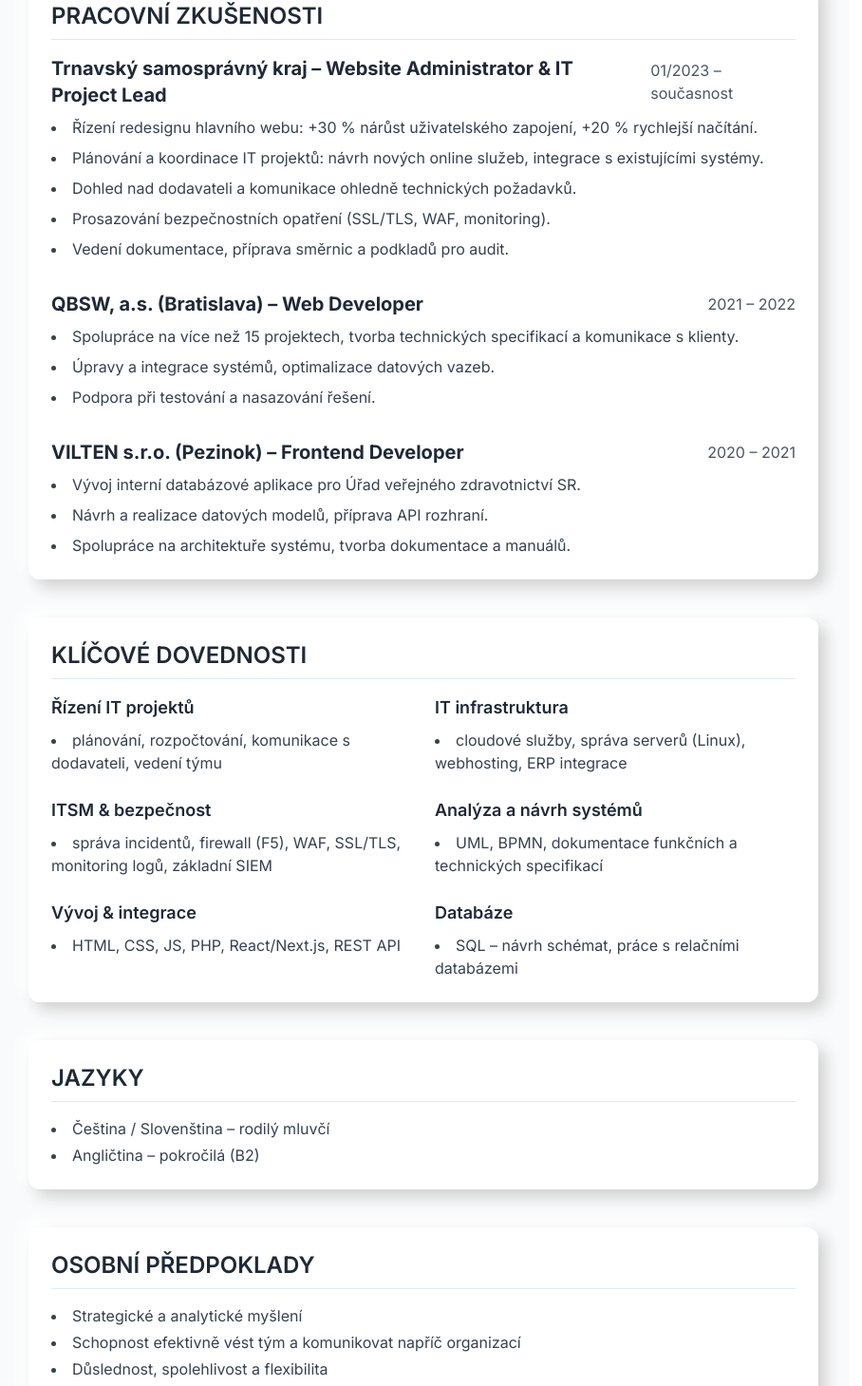
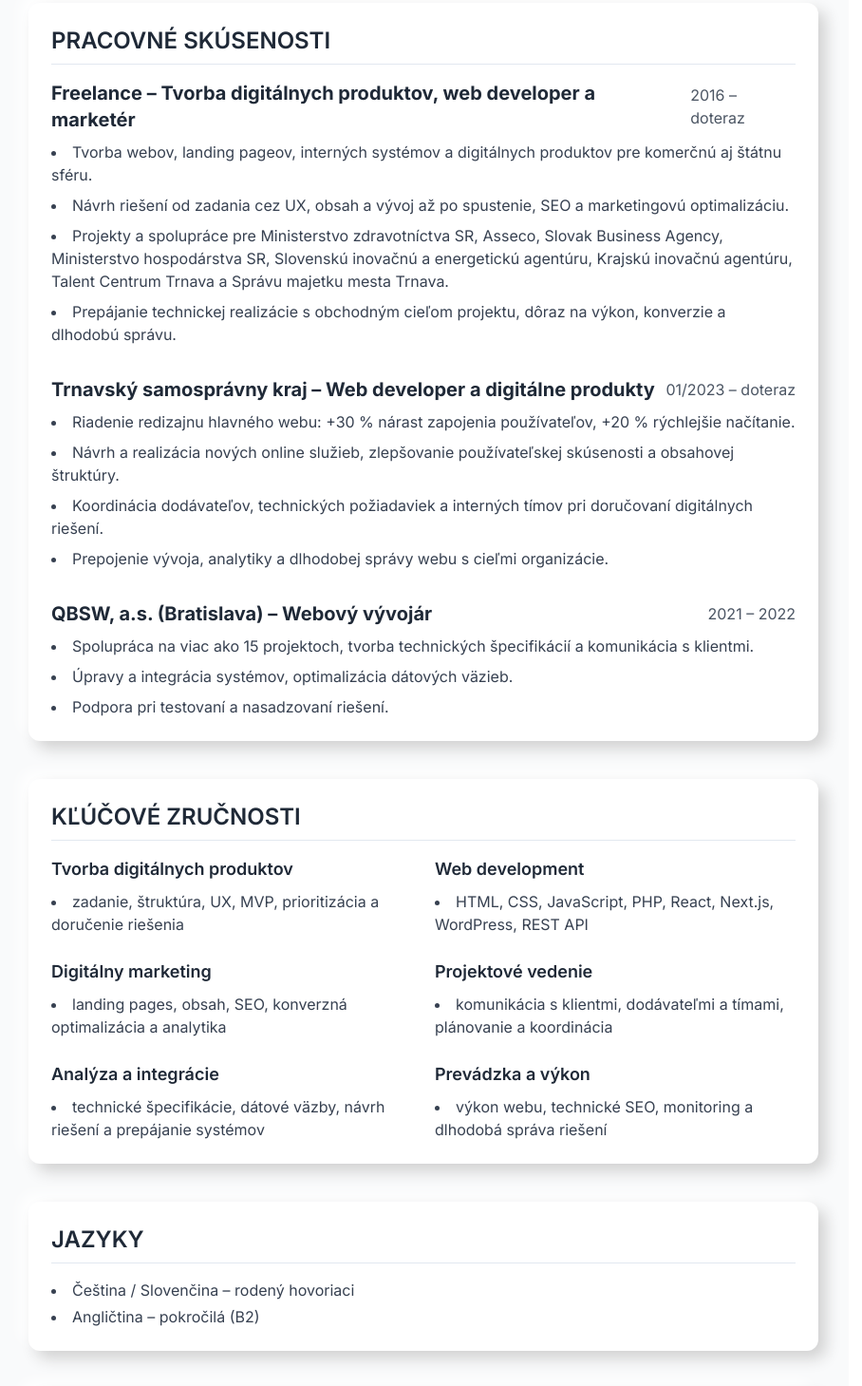
Before and after one commit to andrejsrna/andrejsrnask, a Next.js app: page /cv in a window 1280 px wide. Shown: the part 748-2207 px from the top of the page at 95% size, without its empty margins (194-1102 px from the left). Built offline with nearby package versions, Linux system fonts and the light colour scheme; no server answers.

Commit message:
Update CV copy and business address

```diff
--- a/app/cv/page.tsx
+++ b/app/cv/page.tsx
@@ -11,7 +11,7 @@ export default function CV() {
           <div>
             <h1 className="text-3xl font-bold text-gray-800">Andrej Srna</h1>
             <p className="text-lg text-blue-600 font-medium italic">
-              IT specialista | správa webů a systémů | vedení IT projektů
+              Tvorím digitálne produkty | web developer a marketér
             </p>
           </div>
           <div className="w-32 h-32 md:w-36 md:h-36 relative overflow-hidden rounded-lg shadow-[4px_4px_8px_#d1d1d1,-4px_-4px_8px_#ffffff] print:shadow-none">
@@ -70,96 +70,96 @@ export default function CV() {
         <h2 className="text-2xl font-semibold mb-4 border-b pb-2 text-gray-800">Profil</h2>
         <div className="space-y-3 text-gray-700 leading-relaxed">
           <p>
-            Zkušený IT specialista s více než 7 lety praxe v oblasti správy webů, systémů a IT infrastruktury.
-            Mám zkušenosti s vedením projektů, návrhem a implementací technických řešení a koordinací spolupráce mezi interními týmy a externími dodavateli.
+            Od roku 2016 sa venujem freelancingu, tvorbe digitálnych produktov a web developmentu.
+            Navrhujem, vyvíjam a zlepšujem weby, aplikácie a online služby tak, aby boli funkčné, rýchle a prinášali merateľný výsledok.
           </p>
           <p>
-            Mou silnou stránkou je schopnost kombinovat technické znalosti (infrastruktura, bezpečnost, IS/IT) se strategickým a organizačním pohledem.
-            Hledám příležitost, kde mohu uplatnit své schopnosti v řízení IT oddělení a přispět k rozvoji moderní infrastruktury v městské organizaci.
+            Mám skúsenosti s projektmi pre komerčnú aj štátnu sféru, kde prepájam produktové uvažovanie, web development a digitálny marketing.
+            Pracoval som pre organizácie ako Ministerstvo zdravotníctva SR, Asseco, Slovak Business Agency, Ministerstvo hospodárstva SR, Slovenská inovačná a energetická agentúra, Krajská inovačná agentúra, Talent Centrum Trnava či Správa majetku mesta Trnava.
           </p>
         </div>
       </section>
 
       <section className="mb-10 bg-white p-6 rounded-xl shadow-[8px_8px_16px_#d1d1d1,-8px_-8px_16px_#ffffff] print:shadow-none">
-        <h2 className="text-2xl font-semibold mb-4 border-b pb-2 text-gray-800">PRACOVNÍ ZKUŠENOSTI</h2>
+        <h2 className="text-2xl font-semibold mb-4 border-b pb-2 text-gray-800">PRACOVNÉ SKÚSENOSTI</h2>
         <div className="space-y-8 text-gray-700">
           <div>
             <div className="flex flex-col md:flex-row md:items-center md:justify-between gap-2 mb-2">
-              <h3 className="text-xl font-bold text-gray-800">Trnavský samosprávný kraj – Website Administrator & IT Project Lead</h3>
-              <span className="text-gray-600">01/2023 – současnost</span>
+              <h3 className="text-xl font-bold text-gray-800">Freelance – Tvorba digitálnych produktov, web developer a marketér</h3>
+              <span className="text-gray-600">2016 – doteraz</span>
             </div>
             <ul className="list-disc list-inside space-y-2">
-              <li>Řízení redesignu hlavního webu: +30 % nárůst uživatelského zapojení, +20 % rychlejší načítání.</li>
-              <li>Plánování a koordinace IT projektů: návrh nových online služeb, integrace s existujícími systémy.</li>
-              <li>Dohled nad dodavateli a komunikace ohledně technických požadavků.</li>
-              <li>Prosazování bezpečnostních opatření (SSL/TLS, WAF, monitoring).</li>
-              <li>Vedení dokumentace, příprava směrnic a podkladů pro audit.</li>
+              <li>Tvorba webov, landing pageov, interných systémov a digitálnych produktov pre komerčnú aj štátnu sféru.</li>
+              <li>Návrh riešení od zadania cez UX, obsah a vývoj až po spustenie, SEO a marketingovú optimalizáciu.</li>
+              <li>Projekty a spolupráce pre Ministerstvo zdravotníctva SR, Asseco, Slovak Business Agency, Ministerstvo hospodárstva SR, Slovenskú inovačnú a energetickú agentúru, Krajskú inovačnú agentúru, Talent Centrum Trnava a Správu majetku mesta Trnava.</li>
+              <li>Prepájanie technickej realizácie s obchodným cieľom projektu, dôraz na výkon, konverzie a dlhodobú správu.</li>
             </ul>
           </div>
 
           <div>
             <div className="flex flex-col md:flex-row md:items-center md:justify-between gap-2 mb-2">
-              <h3 className="text-xl font-bold text-gray-800">QBSW, a.s. (Bratislava) – Web Developer</h3>
-              <span className="text-gray-600">2021 – 2022</span>
+              <h3 className="text-xl font-bold text-gray-800">Trnavský samosprávny kraj – Web developer a digitálne produkty</h3>
+              <span className="text-gray-600">01/2023 – doteraz</span>
             </div>
             <ul className="list-disc list-inside space-y-2">
-              <li>Spolupráce na více než 15 projektech, tvorba technických specifikací a komunikace s klienty.</li>
-              <li>Úpravy a integrace systémů, optimalizace datových vazeb.</li>
-              <li>Podpora při testování a nasazování řešení.</li>
+              <li>Riadenie redizajnu hlavného webu: +30 % nárast zapojenia používateľov, +20 % rýchlejšie načítanie.</li>
+              <li>Návrh a realizácia nových online služieb, zlepšovanie používateľskej skúsenosti a obsahovej štruktúry.</li>
+              <li>Koordinácia dodávateľov, technických požiadaviek a interných tímov pri doručovaní digitálnych riešení.</li>
+              <li>Prepojenie vývoja, analytiky a dlhodobej správy webu s cieľmi organizácie.</li>
             </ul>
           </div>
 
           <div>
             <div className="flex flex-col md:flex-row md:items-center md:justify-between gap-2 mb-2">
-              <h3 className="text-xl font-bold text-gray-800">VILTEN s.r.o. (Pezinok) – Frontend Developer</h3>
-              <span className="text-gray-600">2020 – 2021</span>
+              <h3 className="text-xl font-bold text-gray-800">QBSW, a.s. (Bratislava) – Webový vývojár</h3>
+              <span className="text-gray-600">2021 – 2022</span>
             </div>
             <ul className="list-disc list-inside space-y-2">
-              <li>Vývoj interní databázové aplikace pro Úřad veřejného zdravotnictví SR.</li>
-              <li>Návrh a realizace datových modelů, příprava API rozhraní.</li>
-              <li>Spolupráce na architektuře systému, tvorba dokumentace a manuálů.</li>
+              <li>Spolupráca na viac ako 15 projektoch, tvorba technických špecifikácií a komunikácia s klientmi.</li>
+              <li>Úpravy a integrácia systémov, optimalizácia dátových väzieb.</li>
+              <li>Podpora pri testovaní a nasadzovaní riešení.</li>
             </ul>
           </div>
         </div>
       </section>
 
       <section className="mb-10 bg-white p-6 rounded-xl shadow-[8px_8px_16px_#d1d1d1,-8px_-8px_16px_#ffffff] print:shadow-none">
-        <h2 className="text-2xl font-semibold mb-4 border-b pb-2 text-gray-800">KLÍČOVÉ DOVEDNOSTI</h2>
+        <h2 className="text-2xl font-semibold mb-4 border-b pb-2 text-gray-800">KĽÚČOVÉ ZRUČNOSTI</h2>
         <div className="grid grid-cols-1 md:grid-cols-2 gap-6 text-gray-700">
           <div>
-            <h3 className="text-lg font-semibold mb-2 text-gray-800">Řízení IT projektů</h3>
+            <h3 className="text-lg font-semibold mb-2 text-gray-800">Tvorba digitálnych produktov</h3>
             <ul className="list-disc list-inside space-y-1">
-              <li>plánování, rozpočtování, komunikace s dodavateli, vedení týmu</li>
+              <li>zadanie, štruktúra, UX, MVP, prioritizácia a doručenie riešenia</li>
             </ul>
           </div>
           <div>
-            <h3 className="text-lg font-semibold mb-2 text-gray-800">IT infrastruktura</h3>
+            <h3 className="text-lg font-semibold mb-2 text-gray-800">Web development</h3>
             <ul className="list-disc list-inside space-y-1">
-              <li>cloudové služby, správa serverů (Linux), webhosting, ERP integrace</li>
+              <li>HTML, CSS, JavaScript, PHP, React, Next.js, WordPress, REST API</li>
             </ul>
           </div>
           <div>
-            <h3 className="text-lg font-semibold mb-2 text-gray-800">ITSM & bezpečnost</h3>
+            <h3 className="text-lg font-semibold mb-2 text-gray-800">Digitálny marketing</h3>
             <ul className="list-disc list-inside space-y-1">
-              <li>správa incidentů, firewall (F5), WAF, SSL/TLS, monitoring logů, základní SIEM</li>
+              <li>landing pages, obsah, SEO, konverzná optimalizácia a analytika</li>
             </ul>
           </div>
           <div>
-            <h3 className="text-lg font-semibold mb-2 text-gray-800">Analýza a návrh systémů</h3>
+            <h3 className="text-lg font-semibold mb-2 text-gray-800">Projektové vedenie</h3>
             <ul className="list-disc list-inside space-y-1">
-              <li>UML, BPMN, dokumentace funkčních a technických specifikací</li>
+              <li>komunikácia s klientmi, dodávateľmi a tímami, plánovanie a koordinácia</li>
             </ul>
           </div>
           <div>
-            <h3 className="text-lg font-semibold mb-2 text-gray-800">Vývoj & integrace</h3>
+            <h3 className="text-lg font-semibold mb-2 text-gray-800">Analýza a integrácie</h3>
             <ul className="list-disc list-inside space-y-1">
-              <li>HTML, CSS, JS, PHP, React/Next.js, REST API</li>
+              <li>technické špecifikácie, dátové väzby, návrh riešení a prepájanie systémov</li>
             </ul>
           </div>
           <div>
-            <h3 className="text-lg font-semibold mb-2 text-gray-800">Databáze</h3>
+            <h3 className="text-lg font-semibold mb-2 text-gray-800">Prevádzka a výkon</h3>
             <ul className="list-disc list-inside space-y-1">
-              <li>SQL – návrh schémat, práce s relačními databázemi</li>
+              <li>výkon webu, technické SEO, monitoring a dlhodobá správa riešení</li>
             </ul>
           </div>
         </div>
@@ -168,18 +168,18 @@ export default function CV() {
       <section className="mb-10 bg-white p-6 rounded-xl shadow-[8px_8px_16px_#d1d1d1,-8px_-8px_16px_#ffffff] print:shadow-none">
         <h2 className="text-2xl font-semibold mb-4 border-b pb-2 text-gray-800">JAZYKY</h2>
         <ul className="list-disc list-inside space-y-1 text-gray-700">
-          <li>Čeština / Slovenština – rodilý mluvčí</li>
+          <li>Čeština / Slovenčina – rodený hovoriaci</li>
           <li>Angličtina – pokročilá (B2)</li>
         </ul>
       </section>
 
       <section className="mb-10 bg-white p-6 rounded-xl shadow-[8px_8px_16px_#d1d1d1,-8px_-8px_16px_#ffffff] print:shadow-none">
-        <h2 className="text-2xl font-semibold mb-4 border-b pb-2 text-gray-800">OSOBNÍ PŘEDPOKLADY</h2>
+        <h2 className="text-2xl font-semibold mb-4 border-b pb-2 text-gray-800">OSOBNÉ PREDPOKLADY</h2>
         <ul className="list-disc list-inside space-y-1 text-gray-700">
-          <li>Strategické a analytické myšlení</li>
-          <li>Schopnost efektivně vést tým a komunikovat napříč organizací</li>
-          <li>Důslednost, spolehlivost a flexibilita</li>
-          <li>Orientace na výsledky a efektivní využití zdrojů</li>
+          <li>Strategické a analytické myslenie</li>
+          <li>Schopnosť efektívne viesť tím a komunikovať naprieč organizáciou</li>
+          <li>Dôslednosť, spoľahlivosť a flexibilita</li>
+          <li>Orientácia na výsledky a efektívne využitie zdrojov</li>
         </ul>
       </section>
 
--- a/app/tvorba-web-stranok-pezinok/page.tsx
+++ b/app/tvorba-web-stranok-pezinok/page.tsx
@@ -182,9 +182,9 @@ export default function TvorbaWebStranokPezinok() {
               telephone: '+421914230321',
               address: {
                 '@type': 'PostalAddress',
-                streetAddress: '1. mája 33',
-                addressLocality: 'Báhoň',
-                postalCode: '900 84',
+                streetAddress: 'Karpatské námestie 10A',
+                addressLocality: 'Bratislava - mestská časť Rača',
+                postalCode: '831 06',
                 addressCountry: 'SK'
               },
               areaServed: {
--- a/components/Contact.tsx
+++ b/components/Contact.tsx
@@ -117,7 +117,7 @@ export function Contact() {
                   <ContactItem
                     icon={MapPin}
                     label="Sídlo"
-                    value="1. mája 33 900 84 Báhoň"
+                    value="Karpatské námestie 10A 831 06 Bratislava - mestská časť Rača"
                   />
                   <ContactItem
                     icon={Globe}
```
